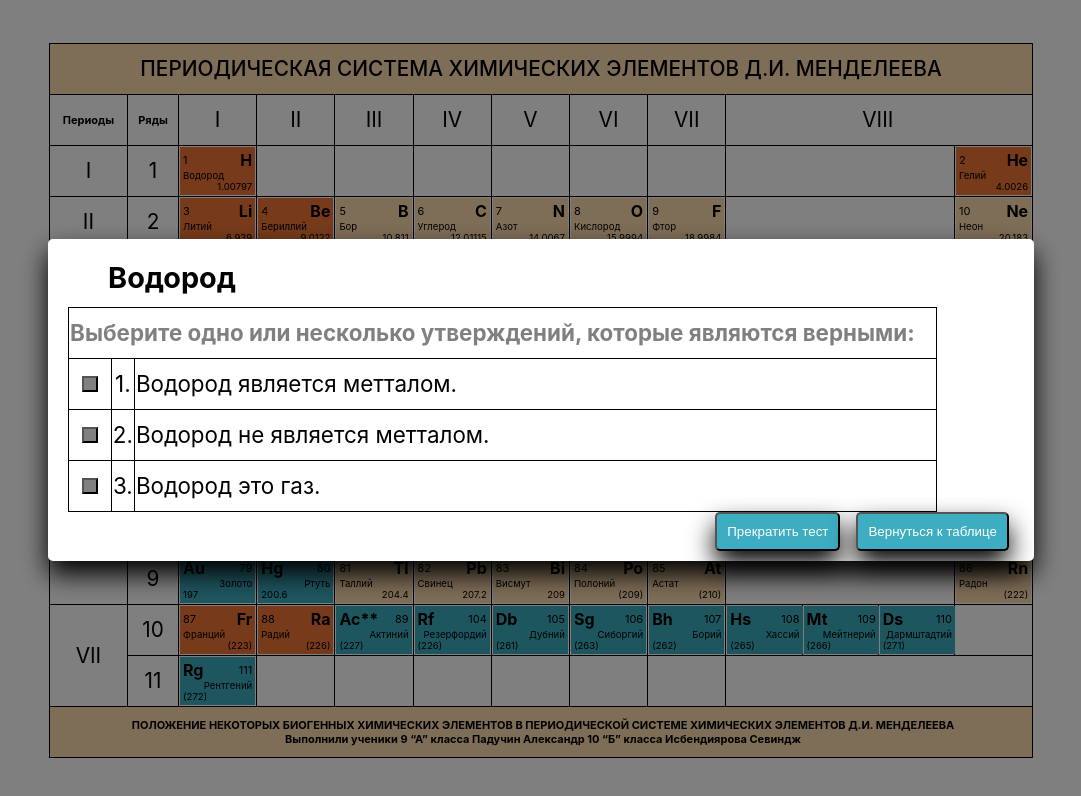
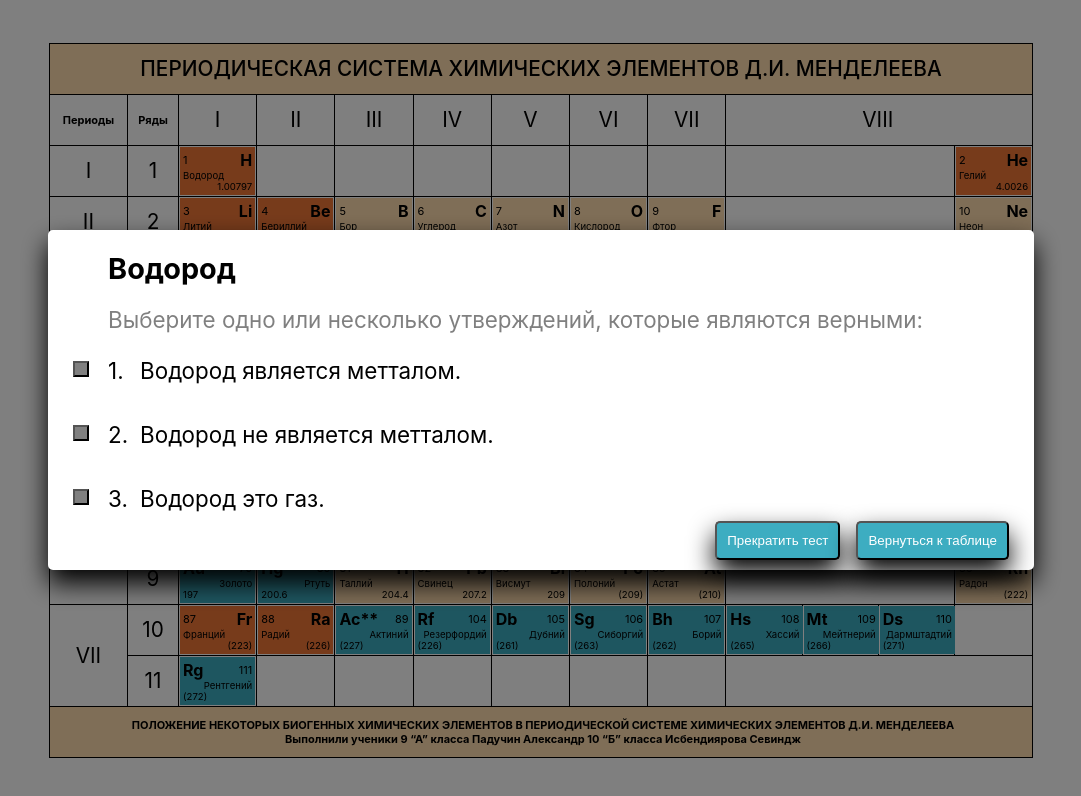
Before and after one commit to AlexPaduchin/biogenic, a React app: page / in a window 1280 px wide. Both pictures are taken after a click on the button "Пройти тест". Shown: the whole page, without its empty margins (99-1180 px from the left). Built offline with nearby package versions, Linux system fonts and the light colour scheme.

Commit message:
fix layout of quiz

```diff
--- a/src/table/modal/Modal.css
+++ b/src/table/modal/Modal.css
@@ -103,15 +103,47 @@
   padding: 0px 5px;
 }
 
-.quizCellWidth {
-  width: 1rem;
+.quizTitle {
+  margin-top: 2rem;
+  font-size: 1.4rem;
+  color: grey;
 }
 
-.quizTitle {
+.quizItem {
+  margin-top: 2rem;
   font-size: 1.4rem;
-  color: grey;
-  padding-right: 20px;
+  position: relative;
+  height: 2rem;
 }
+
+.quizCheckboxOff,
+.quizCheckboxOn {
+  position: absolute;
+  top: 0px;
+  left: 0.3rem;
+  width: 1rem;
+  height: 1rem;
+}
+
+.quizCheckboxOff {
+  background-color: grey;
+}
+.quizCheckboxOn {
+  background-color: greenyellow;
+}
+
+.quizNumber {
+  font-size: 1.4rem;
+}
+
+.quizQuestion {
+  position: absolute;
+  top: 0px;
+  left: 2rem;
+  height: 1rem;
+}
+
+/*
 
 .quizDispayInline {
   display: flex;
@@ -128,16 +160,4 @@
   font-size: 1.4rem;
 }
 
-.quizWidth,
-.quizCheckboxOff,
-.quizCheckboxOn {
-  width: 1rem;
-  height: 1rem;
-}
-
-.quizCheckboxOff {
-  background-color: grey;
-}
-.quizCheckboxOn {
-  background-color: greenyellow;
-}
+ */
--- a/src/table/modal/Quiz.js
+++ b/src/table/modal/Quiz.js
@@ -1,4 +1,4 @@
-import React, { useState } from 'react';
+import React, { useState, Fragment } from 'react';
 
 import Elements from '../data/Elements';
 
@@ -29,34 +29,18 @@ function Quiz(props) {
   return (
     <div>
 
-      <table className="quizBorderNone">
-        <thead>
-          <tr>
-            <th colSpan={3}>
       <div className="quizTitle">Выберите одно или несколько утверждений, которые являются верными:</div>
-            </th>
-          </tr>
-        </thead>
-        <tbody>
+
       {elementInfo.test[0].map((item, index) => (
-            <tr>
-              <td>
-                <div className="quizDispayInline">
+        <div className="quizItem">
           <button
             className={quizCheckboxes.find(check => check === index) === undefined ? "quizCheckboxOff" : "quizCheckboxOn"}
             onClick={() => handleCheckboxClicked(index)} />
+          <div className="quizNumber">{index + 1}.</div>
+          <div className="quizQuestion">{item.q()}</div>
         </div>
-              </td>
-              <td className="quizWidth">
-                <div className="quizDispayInline">{index + 1}.</div>
-              </td>
-              <td><div className="quizDispayInlineText">{item.q()}</div></td>
-            </tr>
       ))}
-        </tbody>
-      </table>
-
-    </div>
+    </div >
   )
 }
 
```
Lines whose indentation alone changed are shown as unchanged.
